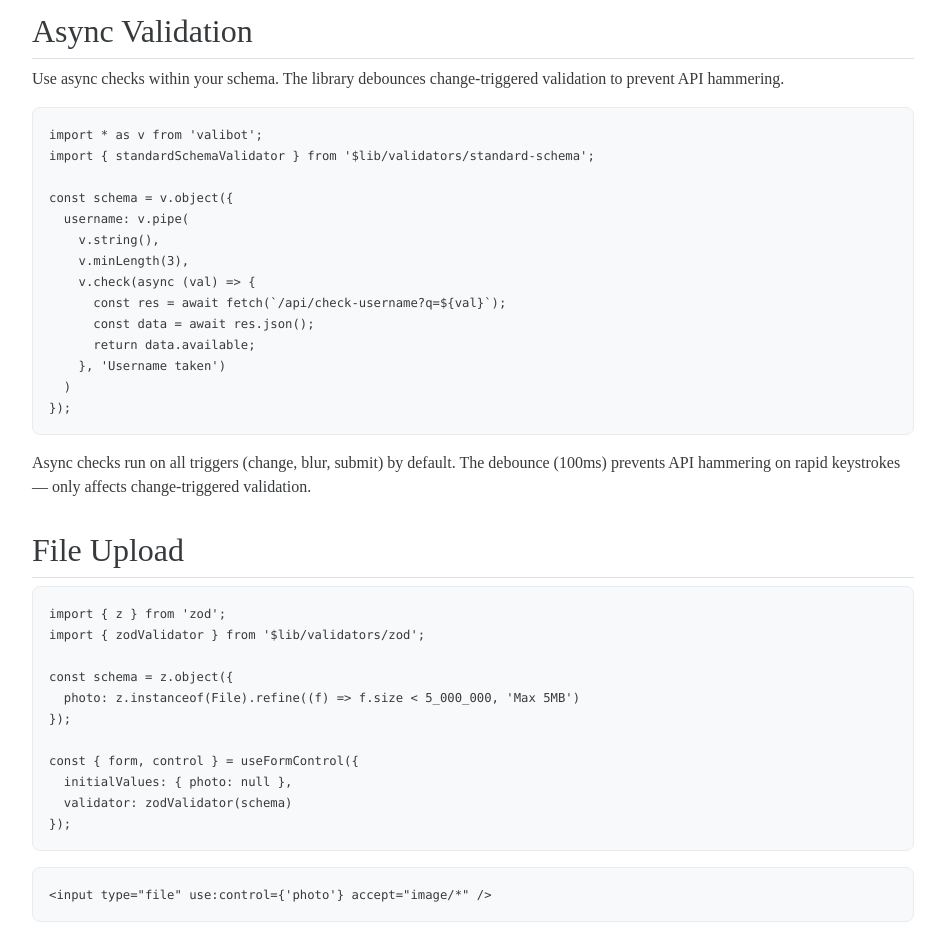
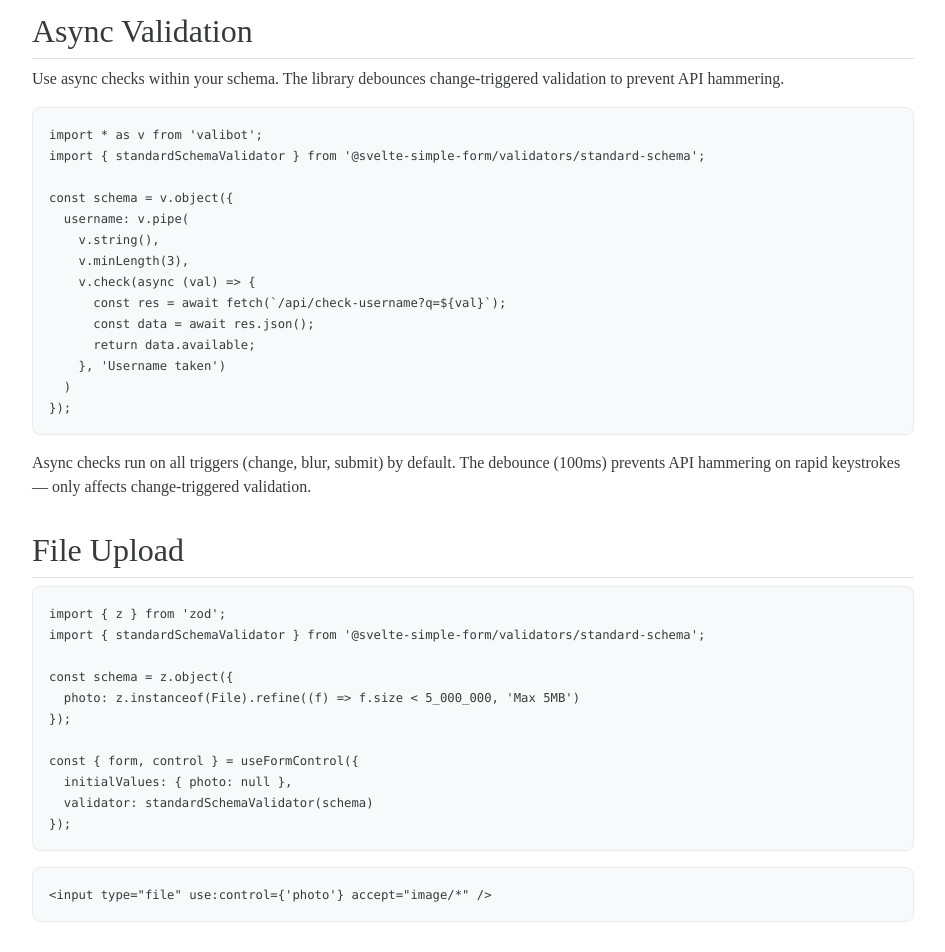
Before and after one commit to harryhdt/svelte-simple-usages, a SvelteKit app: page /docs/form/usage in a window 1280 px wide. Shown: the part 3100-4052 px from the top of the page, without its empty margins (260-1205 px from the left). Built offline with nearby package versions, Linux system fonts and the light colour scheme; a web font is replaced by a local one.

Commit message:
docs: redirect form validation docs to svelte-simple-form-validators package

```diff
--- a/src/routes/docs/form/+page.svelte
+++ b/src/routes/docs/form/+page.svelte
@@ -92,6 +92,6 @@ const &lbrace; form, control &rbrace; = useFormControl(&lbrace;
 &lt;/form&gt;</code></pre>
 
 	<div class="callout">
-		<strong>Note:</strong> Validators implement the <code>Validator</code> interface. See the <a href="/docs/form/usage#validators">Usage Guide</a> for how to create them.
+		<strong>Note:</strong> Validators implement the <code>Validator</code> interface. See the <a href="/docs/form/usage#validators">Usage Guide</a> for setup instructions using the official <code>@svelte-simple-form/validators</code> package.
 	</div>
 </div>
--- a/src/routes/docs/form/api/+page.svelte
+++ b/src/routes/docs/form/api/+page.svelte
@@ -149,7 +149,7 @@
 
   validateForm(form: FormControlContext&lt;T&gt;): boolean | Promise&lt;boolean&gt;;
 &rbrace;</code></pre>
-	<p>See <a href="/docs/form/usage#validators">Usage Guide</a> for reference implementations (Standard Schema and Zod).</p>
+	<p>For ready-to-use validators, install <code>@svelte-simple-form/validators</code> — see <a href="/docs/form/usage#validators">Usage Guide</a>.</p>
 
 	<h2>Types</h2>
 	<pre><code>type FlatPaths&lt;T&gt;     // Union of all dot-notation field paths
--- a/src/routes/docs/form/usage/+page.svelte
+++ b/src/routes/docs/form/usage/+page.svelte
@@ -113,7 +113,7 @@ form.arrayUpdateBy('users', (u) =&gt; u.id === 5, &lbrace; name: 'Updated' &rbra
 	<h2>Async Validation</h2>
 	<p>Use async checks within your schema. The library debounces change-triggered validation to prevent API hammering.</p>
 	<pre><code>import * as v from 'valibot';
-import &lbrace; standardSchemaValidator &rbrace; from '$lib/validators/standard-schema';
+import &lbrace; standardSchemaValidator &rbrace; from '@svelte-simple-form/validators/standard-schema';
 
 const schema = v.object(&lbrace;
   username: v.pipe(
@@ -130,7 +130,7 @@ const schema = v.object(&lbrace;
 
 	<h2>File Upload</h2>
 	<pre><code>import &lbrace; z &rbrace; from 'zod';
-import &lbrace; zodValidator &rbrace; from '$lib/validators/zod';
+import &lbrace; standardSchemaValidator &rbrace; from '@svelte-simple-form/validators/standard-schema';
 
 const schema = z.object(&lbrace;
   photo: z.instanceof(File).refine((f) =&gt; f.size &lt; 5_000_000, 'Max 5MB')
@@ -138,7 +138,7 @@ const schema = z.object(&lbrace;
 
 const &lbrace; form, control &rbrace; = useFormControl(&lbrace;
   initialValues: &lbrace; photo: null &rbrace;,
-  validator: zodValidator(schema)
+  validator: standardSchemaValidator(schema)
 &rbrace;);</code></pre>
 
 	<pre><code>&lt;input type="file" use:control=&lbrace;'photo'&rbrace; accept="image/*" /&gt;</code></pre>
```
